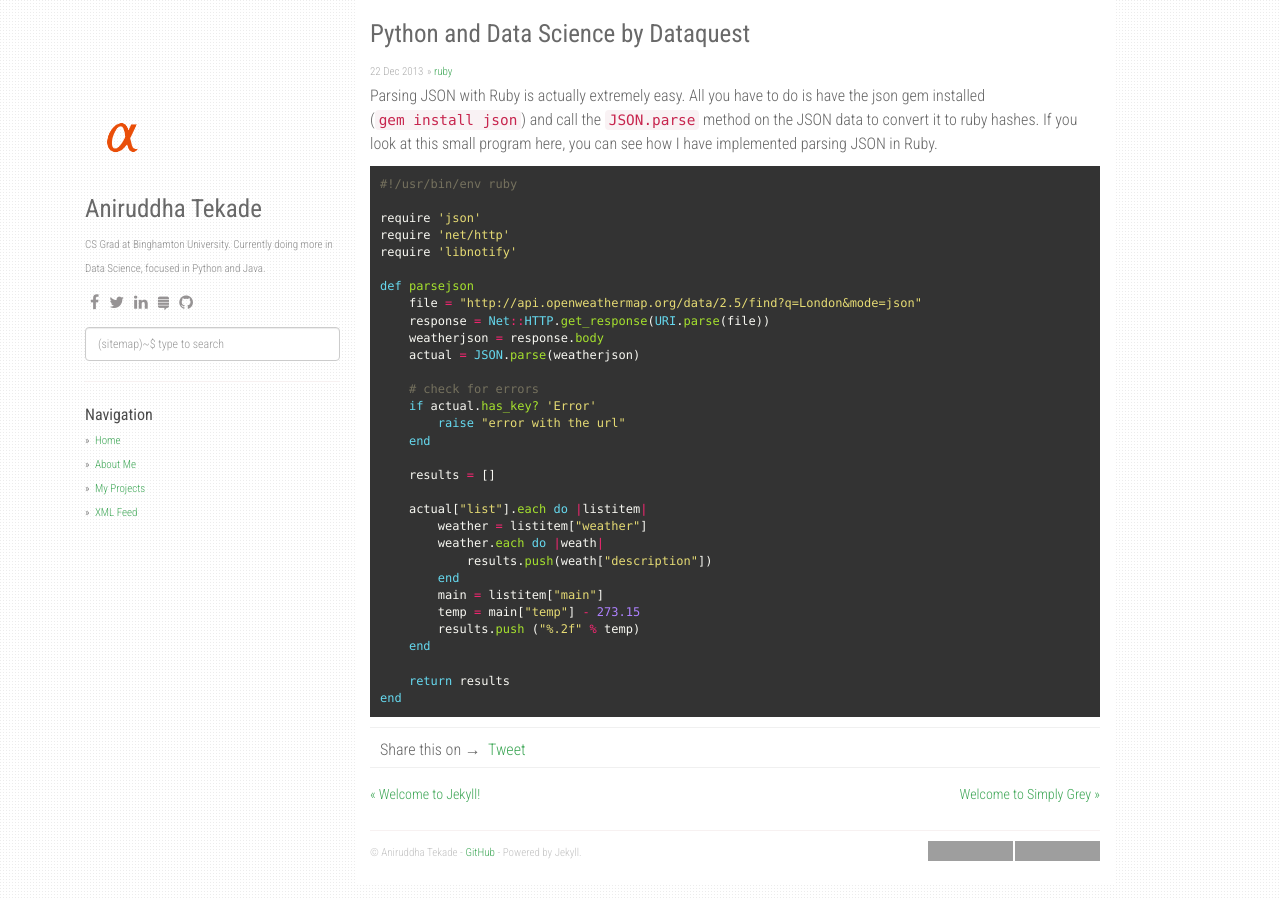
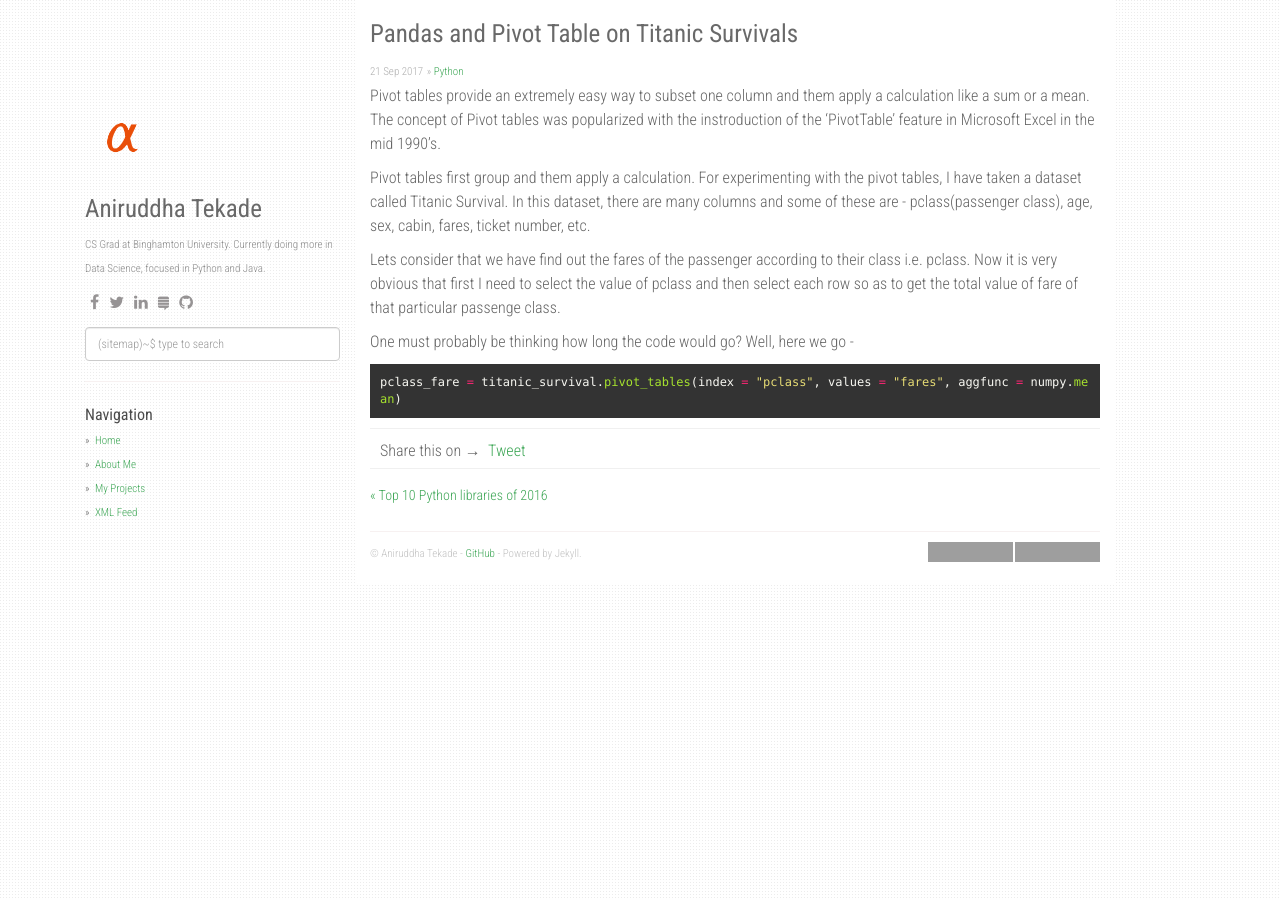
Before and after one commit to agusmakmun/agusmakmun.github.io, a Jekyll site: the page built from _posts/2013-12-23-ruby-json.markdown, in a window 1280 px wide. Built offline with Jekyll 4.4.1, drawn with Linux system fonts in a browser that asks for light colours; nearby versions of some CDN libraries; comment, search, counter and statistics services are not loaded; grey boxes are pictures that could not be loaded.

Commit message:
python, pandas and pivot tables

```diff
--- a/_posts/2013-12-23-ruby-json.markdown
+++ b/_posts/2013-12-23-ruby-json.markdown
@@ -1,41 +1,17 @@
 ---
 layout: post
-title:  "Python and Data Science by Dataquest"
-date:   2013-12-23 00:18:23 +0700
-categories: [ruby]
+title:  "Pandas and Pivot Table on Titanic Survivals"
+date:   2017-09-22 00:16:35 +0700
+categories: [Python]
 ---
-Parsing JSON with Ruby is actually extremely easy. All you have to do is have the json gem installed (`gem install json`) and call the `JSON.parse` method on the JSON data to convert it to ruby hashes. If you look at this small program here, you can see how I have implemented parsing JSON in Ruby.
+Pivot tables provide an extremely easy way to subset one column and them apply a calculation like a sum or a mean. The concept of Pivot tables was popularized with the instroduction of the 'PivotTable' feature in Microsoft Excel in the mid 1990's.
+
+Pivot tables first group and them apply a calculation. For experimenting with the pivot tables, I have taken a dataset called Titanic Survival. In this dataset, there are many columns and some of these are - pclass(passenger class), age, sex, cabin, fares, ticket number, etc.
+
+Lets consider that we have find out the fares of the passenger according to their class i.e. pclass. Now it is very obvious that first I need to select the value of pclass and then select each row so as to get the total value of fare of that particular passenge class.
+
+One must probably be thinking how long the code would go? Well, here we go -
 
 {% highlight ruby %}
-#!/usr/bin/env ruby
-
-require 'json'
-require 'net/http'
-require 'libnotify'
-
-def parsejson
-    file = "http://api.openweathermap.org/data/2.5/find?q=London&mode=json"
-    response = Net::HTTP.get_response(URI.parse(file))
-    weatherjson = response.body
-    actual = JSON.parse(weatherjson)
-
-    # check for errors
-    if actual.has_key? 'Error'
-        raise "error with the url"
-    end
-
-    results = []
-
-    actual["list"].each do |listitem|
-        weather = listitem["weather"]
-        weather.each do |weath|
-            results.push(weath["description"])
-        end
-        main = listitem["main"]
-        temp = main["temp"] - 273.15
-        results.push ("%.2f" % temp)
-    end
-
-    return results
-end
+pclass_fare = titanic_survival.pivot_tables(index = "pclass", values = "fares", aggfunc = numpy.mean)
 {% endhighlight %}
```
